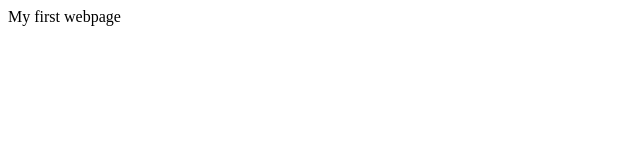
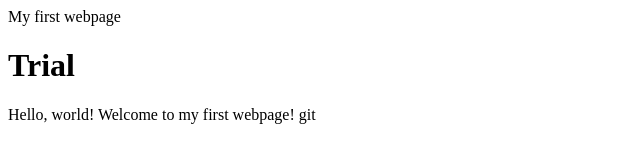
Before and after one commit to ianmwariri/FirstWebpage, a plain HTML site: page my-first-webpage.html in a window 1280 px wide. Shown: the whole page, without its empty margins (0-640 px from the left). Drawn offline with Linux system fonts and the light colour scheme.

Commit message:
Skeleton With body

```diff
--- a/my-first-webpage.html
+++ b/my-first-webpage.html
@@ -2,8 +2,10 @@
 <html>
   <head>
     <tilte>My first webpage</tilte>
+    <h1>Trial</h1>
   </head>
   <body>
-
-  </body>
+    Hello, world!
+    Welcome to my first webpage!
+  </body>git
 </html>
```
